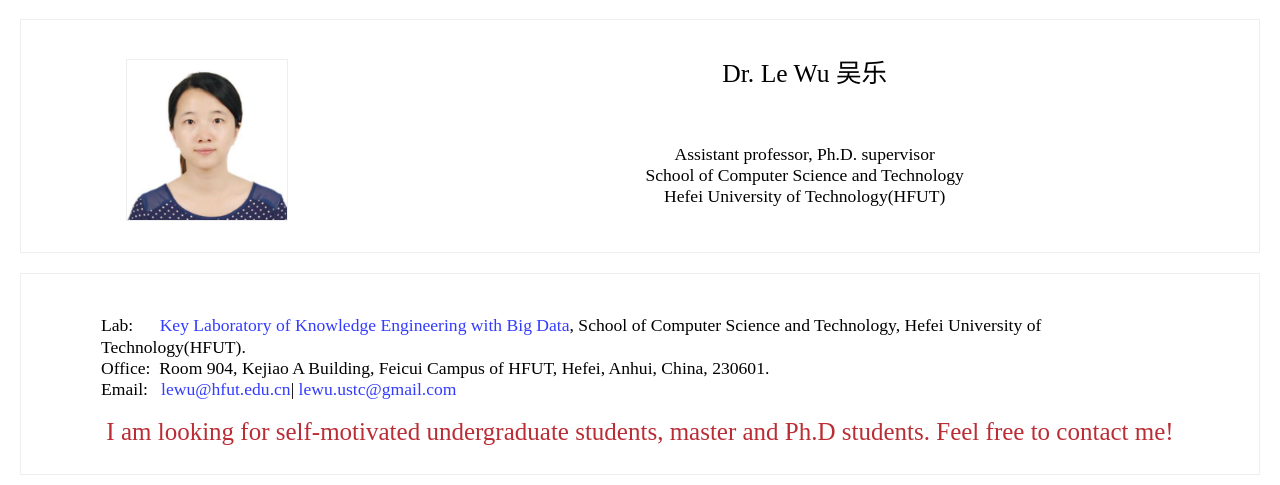
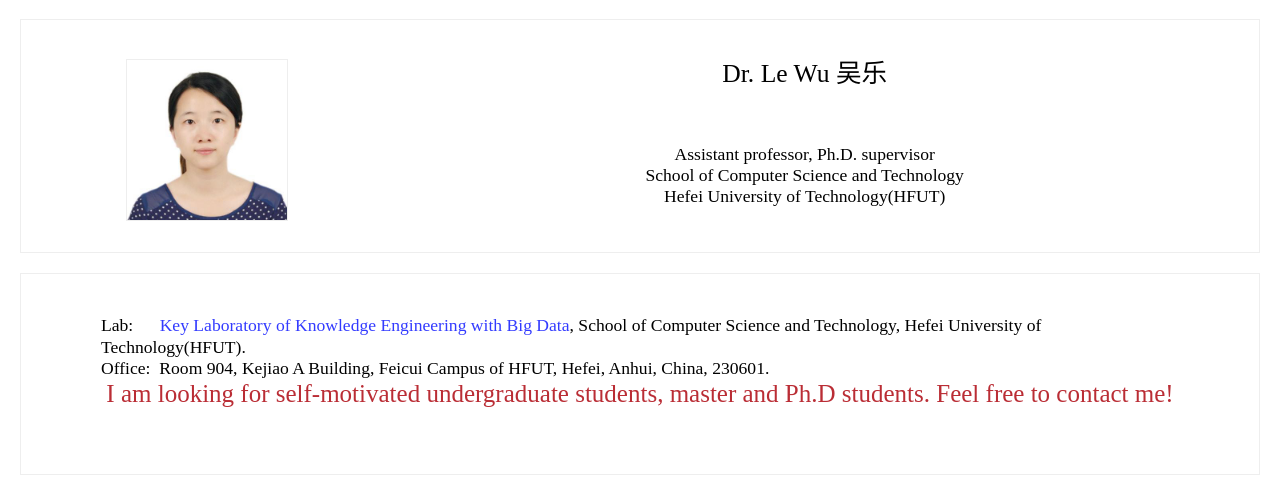
Before and after one commit to ShaoPengyang/V2, a plain HTML site: page index.html in a window 1280 px wide. Shown: the part 75-560 px from the top of the page. Drawn offline with Linux system fonts and the light colour scheme.

Commit message:
Update index.html

```diff
--- a/index.html
+++ b/index.html
@@ -106,8 +106,6 @@
 							Hefei University of Technology(HFUT).
 							<br>
 							Office:&nbsp;&nbsp;Room 904, Kejiao A Building, Feicui Campus of HFUT, Hefei, Anhui, China, 230601.<br>
-							Email: &nbsp;<a href="mailto:lewu@hfut.edu.cn"> lewu@hfut.edu.cn</a>| <a href="mailto:lewu.ustc@gmail.com">lewu.ustc@gmail.com</a></h5>
-							<br>
 							<p style="">I am looking for self-motivated undergraduate students, master and Ph.D students.
 						Feel free to contact me!</p>
 						</div>
```
